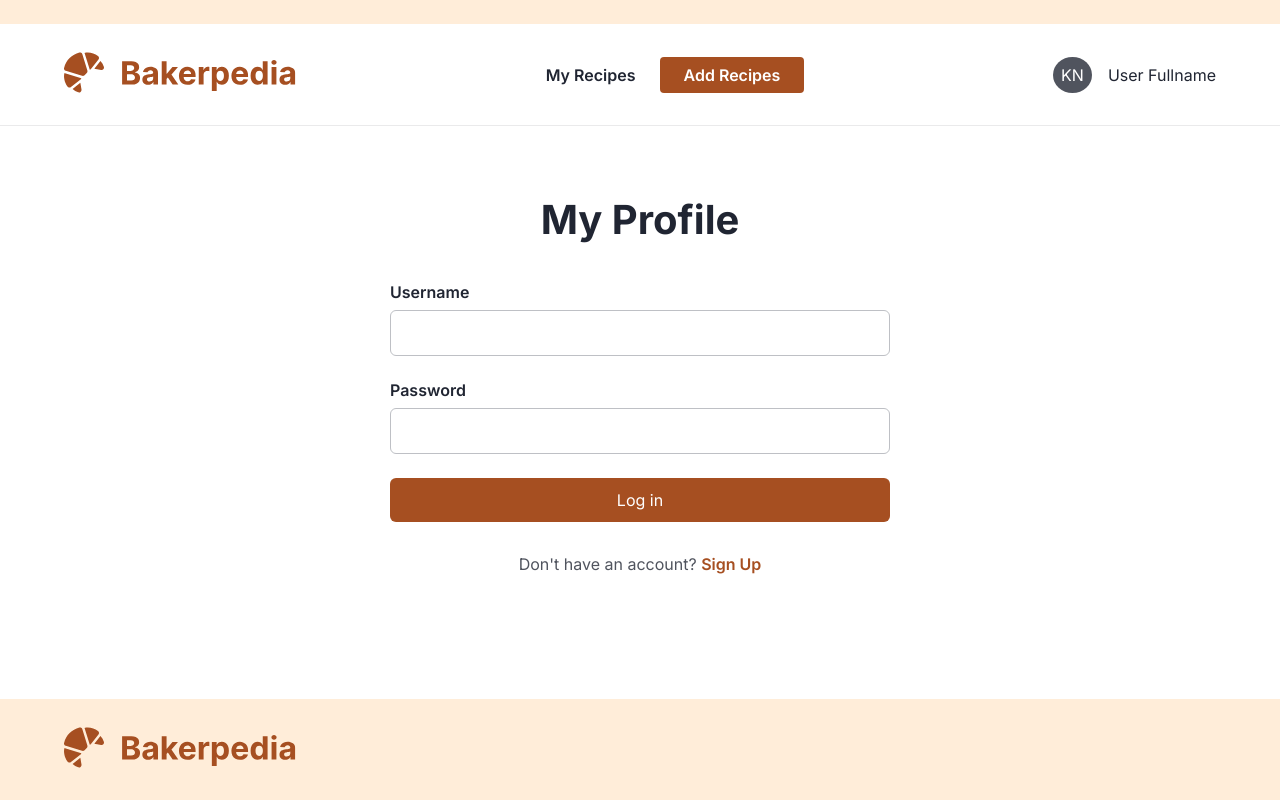
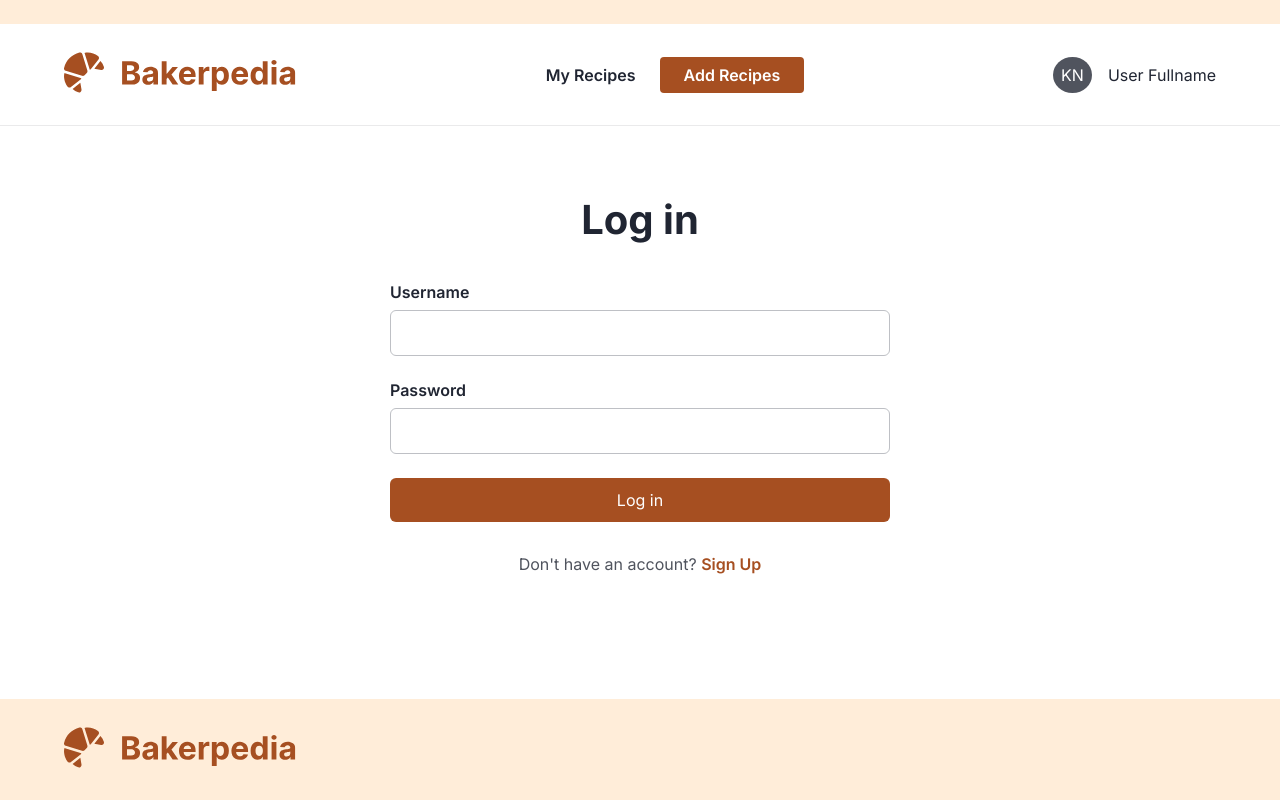
Before and after one commit to katie1708/katie-nguyen-bakerpedia, a React (Vite) app in the folder bakerpedia-client/: page /sign-in in a window 1280 px wide. Built offline with nearby package versions, Linux system fonts and the light colour scheme.

Commit message:
Fix Sign in page title

```diff
--- a/bakerpedia-client/src/pages/Signin page/Signin.jsx
+++ b/bakerpedia-client/src/pages/Signin page/Signin.jsx
@@ -5,7 +5,7 @@ export default function Signin() {
 
     return(
         <div className="signin">
-            <h1>My Profile</h1>
+            <h1>Log in</h1>
             <form className="signin__form">
                 <div>
                     <label htmlFor="username">Username</label>
```
